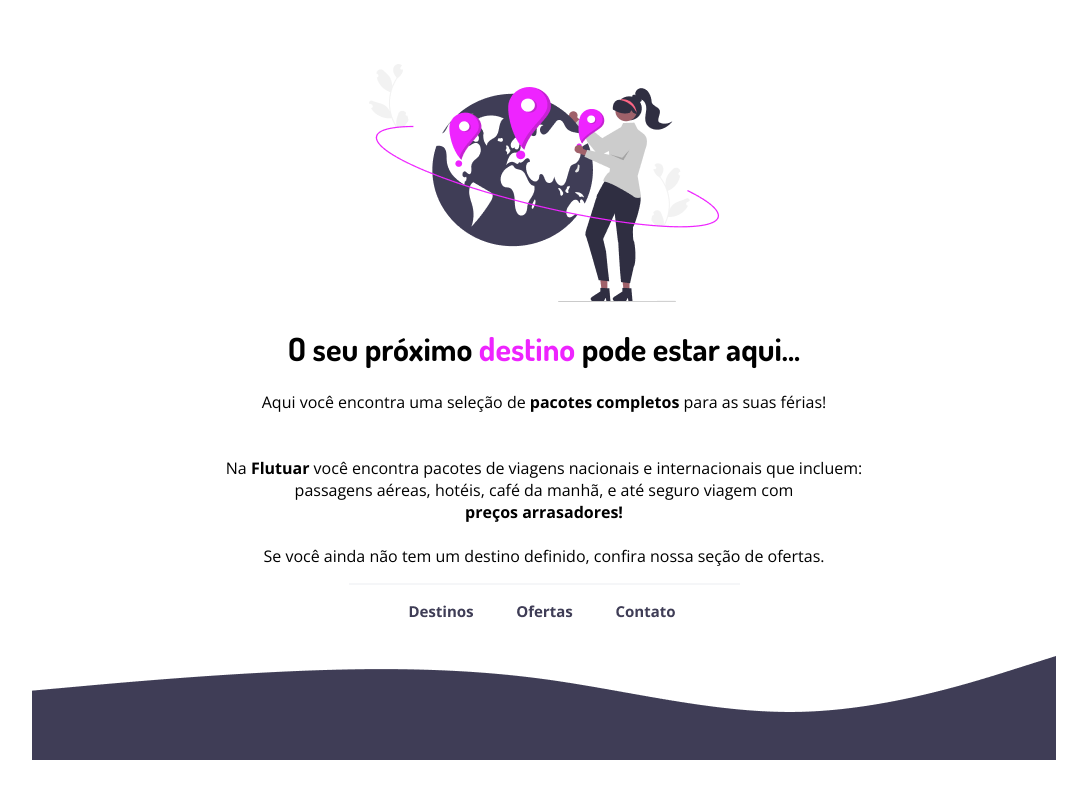
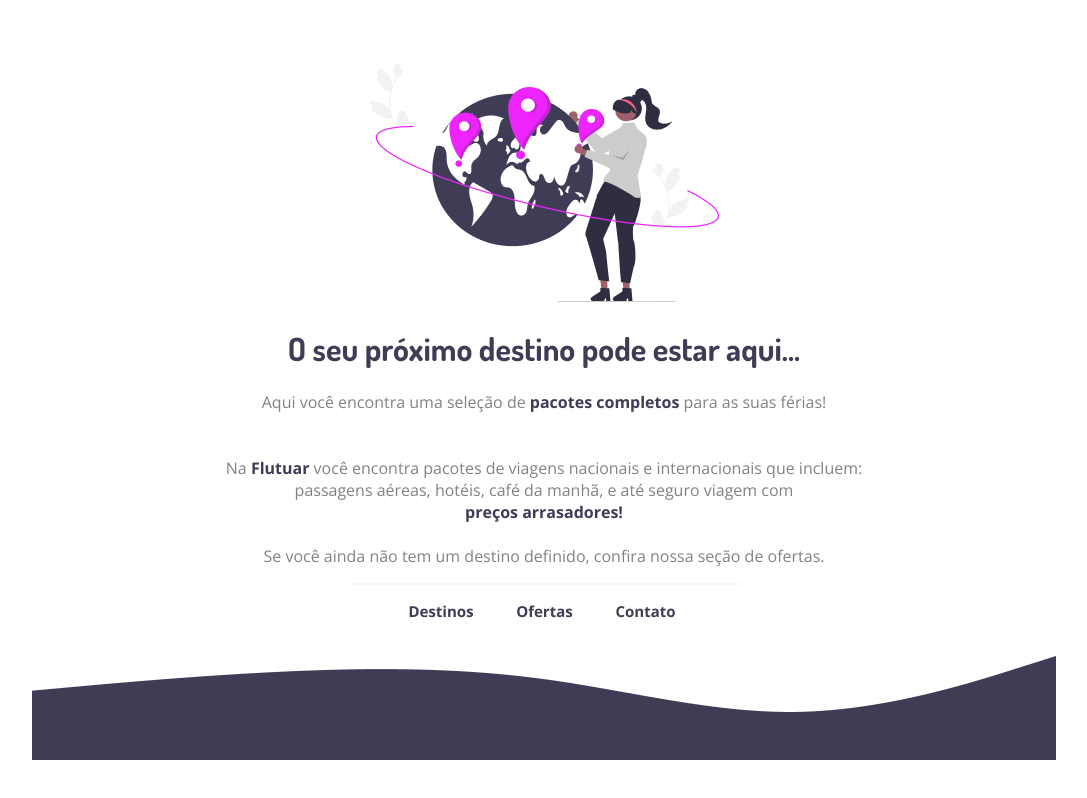
Before and after one commit to lelisson/Projeto-2---Explore---Rockeseat, a plain HTML site: page index.html in a window 1280 px wide. Shown: the whole page, without its empty margins (96-1183 px from the left). Drawn offline with nearby package versions, Linux system fonts and the light colour scheme.

Commit message:
colocando identificadores nas tags para marcações e mudanças de cores no css

```diff
--- a/index.html
+++ b/index.html
@@ -17,7 +17,7 @@
 
         <img src="imagens/img1.png" alt="">
 
-        <h1>O seu próximo <span>destino</span> pode estar aqui...</h1>
+        <h1>O seu próximo <span class="Destino">destino</span> pode estar aqui...</h1>
 
         <p>
             Aqui você encontra uma seleção de <strong>pacotes completos</strong> para as suas férias!<br/>
--- a/style.css
+++ b/style.css
@@ -6,14 +6,21 @@ body {font-family: "Open Sans", sans-serif;
 
 h1{
     font-family: "Dosis", sans-serif;
+    color: rgba(63, 61, 86, 1);
+}
+
+.destino {
+   color: rgba(238, 36, 255, 1);
+}
+
+strong {
+   color:rgba(63, 61, 86, 1);
 
 }
 
-span {
-   color:rgba(238, 36, 255, 1);
-
+p{
+    color: rgba(130, 130, 130, 1);
 }
-
 #hero{
     margin-top: 64px;
 
```
